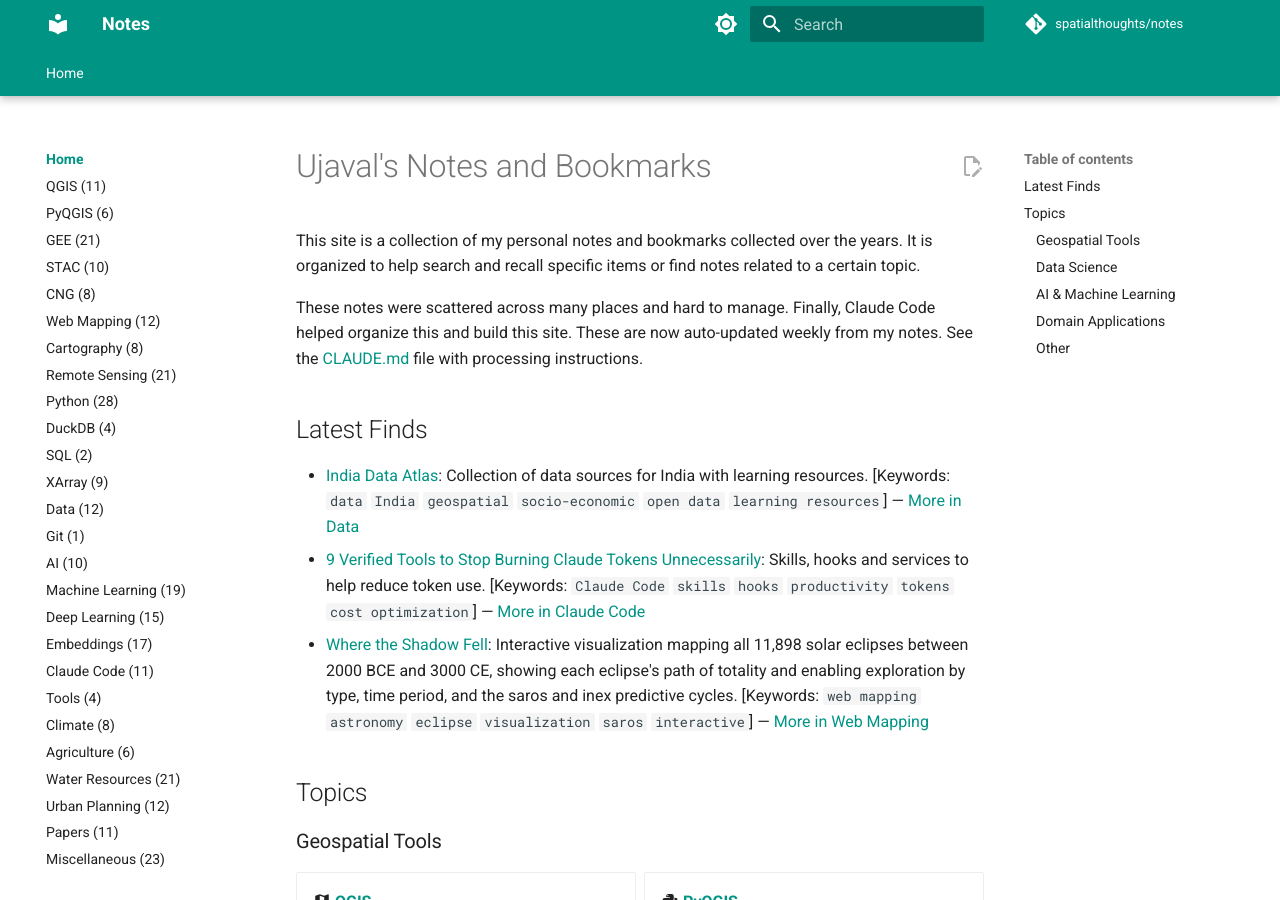
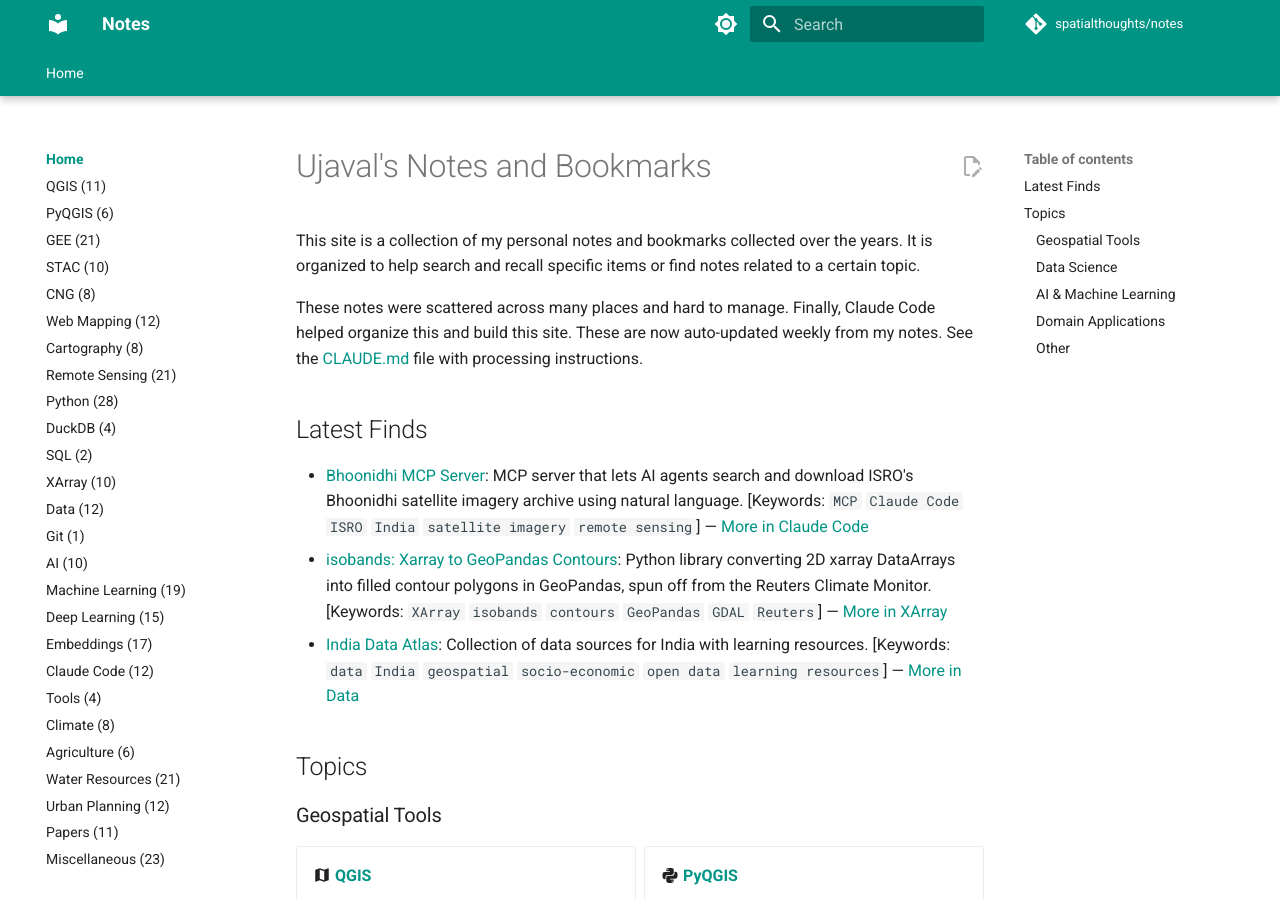
Before and after one commit to spatialthoughts/notes, an MkDocs documentation site: the page built from notes/index.md, in a window 1280 px wide and 900 px high. Built offline with MkDocs 1.6.1 and Material for MkDocs 9.7.7, drawn with Linux system fonts in a browser that asks for light colours; comment, search, counter and statistics services are not loaded.

Commit message:
Process raw/New_Notes.md: add Bhoonidhi MCP Server, isobands
- Bhoonidhi MCP Server -> Claude_Code.md (already tagged [[Claude_Code]]
  in the raw note)
- isobands: Xarray to GeoPandas Contours -> new 2026 section in XArray.md
- Update Latest Finds in notes/index.md with these two plus India Data
  Atlas (Data)
- Log both in notes/log.md; raw/New_Notes.md cleared back to empty

Co-Authored-By: Claude Sonnet 5 <noreply@anthropic.com>

```diff
--- a/notes/index.md
+++ b/notes/index.md
@@ -6,9 +6,9 @@ These notes were scattered across many places and hard to manage. Finally, Claud
 
 ## Latest Finds
 
+- [Bhoonidhi MCP Server](https://geovicco-dev.github.io/bhoonidhi-mcp/): MCP server that lets AI agents search and download ISRO's Bhoonidhi satellite imagery archive using natural language. [Keywords: `MCP` `Claude Code` `ISRO` `India` `satellite imagery` `remote sensing`] — [More in Claude Code](Claude_Code.md)
+- [isobands: Xarray to GeoPandas Contours](https://palewi.re/docs/isobands/): Python library converting 2D xarray DataArrays into filled contour polygons in GeoPandas, spun off from the Reuters Climate Monitor. [Keywords: `XArray` `isobands` `contours` `GeoPandas` `GDAL` `Reuters`] — [More in XArray](XArray.md)
 - [India Data Atlas](https://indiadataatlas.deccanspatial.com/): Collection of data sources for India with learning resources. [Keywords: `data` `India` `geospatial` `socio-economic` `open data` `learning resources`] — [More in Data](Data.md)
-- [9 Verified Tools to Stop Burning Claude Tokens Unnecessarily](https://dev.to/kmusicman/9-verified-tools-to-stop-burning-claude-tokens-unnecessarily-f9e): Skills, hooks and services to help reduce token use. [Keywords: `Claude Code` `skills` `hooks` `productivity` `tokens` `cost optimization`] — [More in Claude Code](Claude_Code.md)
-- [Where the Shadow Fell](http://eclipses.bogachev.fr/): Interactive visualization mapping all 11,898 solar eclipses between 2000 BCE and 3000 CE, showing each eclipse's path of totality and enabling exploration by type, time period, and the saros and inex predictive cycles. [Keywords: `web mapping` `astronomy` `eclipse` `visualization` `saros` `interactive`] — [More in Web Mapping](Web_Mapping.md)
 
 ## Topics
 
```
Also changed, not shown: notes/Claude_Code.md (+2 -0 lines), notes/XArray.md (+4 -0 lines), notes/log.md (+1 -0 lines), 1 other file.
